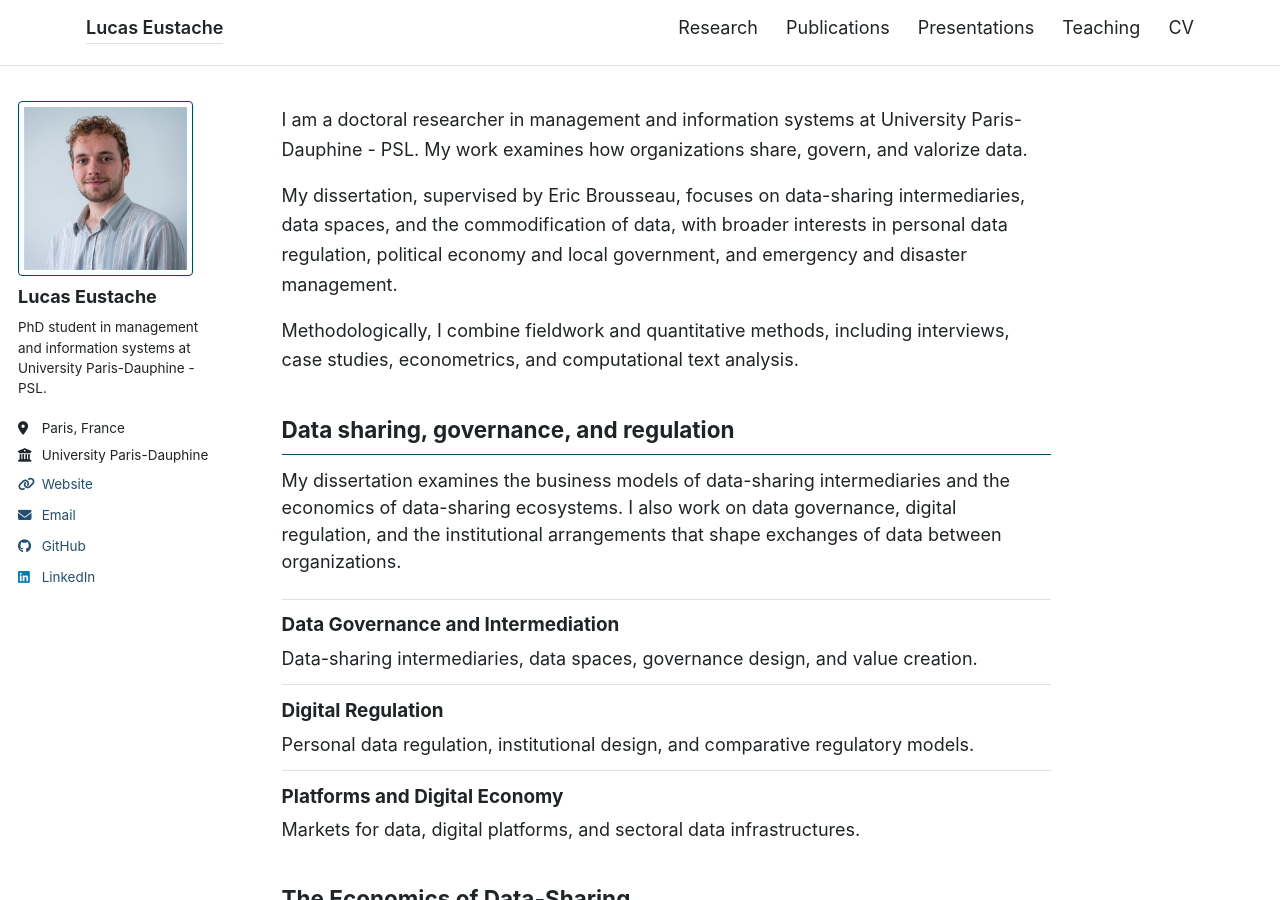
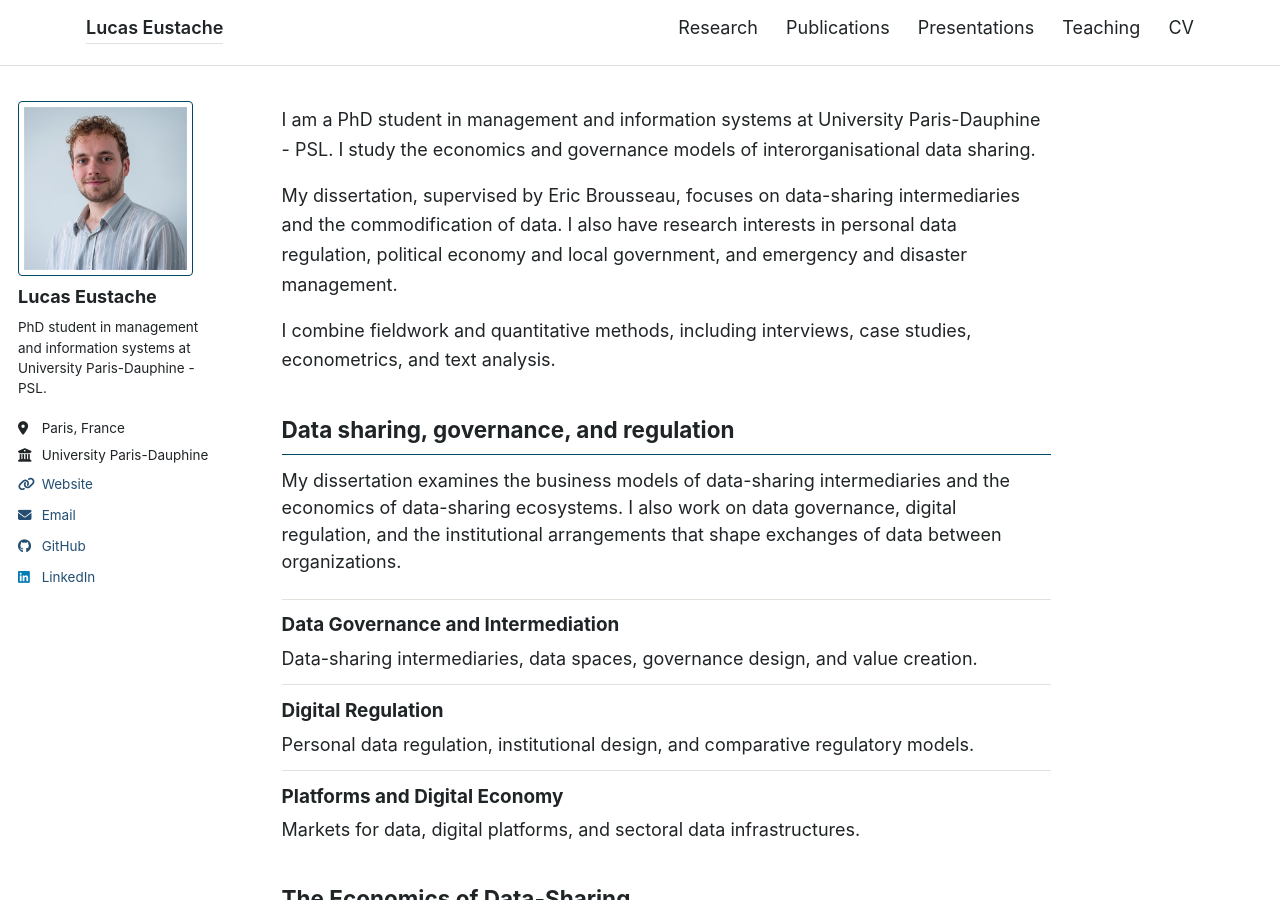
Before and after one commit to Lucaseust/lucaseust.github.io, a Jekyll site: the page built from content/pages/about.md, in a window 1280 px wide and 900 px high. Built offline with Jekyll 4.4.1, drawn with Linux system fonts in a browser that asks for light colours; a script bundle is joined from its source files by our own code; library files that are not in the unit come from our copies.

```diff
--- a/content/data/home.yml
+++ b/content/data/home.yml
@@ -1,8 +1,8 @@
 bio:
   paragraphs:
-    - "I am a doctoral researcher in management and information systems at University Paris-Dauphine - PSL. My work examines how organizations share, govern, and valorize data."
-    - "My dissertation, supervised by Eric Brousseau, focuses on data-sharing intermediaries, data spaces, and the commodification of data, with broader interests in personal data regulation, political economy and local government, and emergency and disaster management."
-    - "Methodologically, I combine fieldwork and quantitative methods, including interviews, case studies, econometrics, and computational text analysis."
+    - "I am a PhD student in management and information systems at University Paris-Dauphine - PSL. I study the economics and governance models of interorganisational data sharing."
+    - "My dissertation, supervised by Eric Brousseau, focuses on data-sharing intermediaries and the commodification of data. I also have research interests in personal data regulation, political economy and local government, and emergency and disaster management."
+    - "I combine fieldwork and quantitative methods, including interviews, case studies, econometrics, and text analysis."
 
 research:
   title: "Data sharing, governance, and regulation"
```
Also changed, not shown: content/_talks/2026-02-01-arcep.md (+2 -2 lines).
